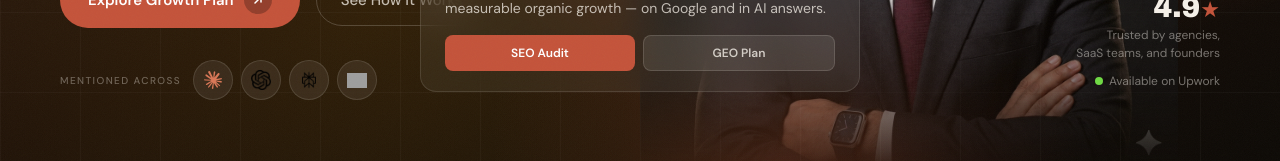
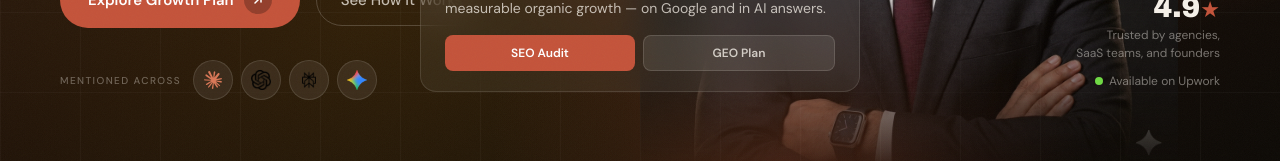
Before and after one commit to usman-khizar/usmankhizar, a Next.js app: page / in a window 1280 px wide. Shown: the part 628-789 px from the top of the page. Built offline with nearby package versions, Linux system fonts and the light colour scheme; grey boxes are pictures that could not be loaded.

Commit message:
Update Gemini logo to background-removed image

```diff
--- a/components/sections/HeroSection.tsx
+++ b/components/sections/HeroSection.tsx
@@ -5,7 +5,7 @@ const logos = [
   { src: '/claude-logo-png_seeklogo-554534.png', alt: 'Claude' },
   { src: '/ChatGPT-Logo.svg.webp', alt: 'ChatGPT' },
   { src: '/perplexity-logo.png', alt: 'Perplexity' },
-  { src: '/gamini.jpg', alt: 'Gemini' },
+  { src: '/gamini-bg-removed.png', alt: 'Gemini' },
 ]
 
 export default function HeroSection() {
```
Also changed, not shown: public/gamini-bg-removed.png (added).
